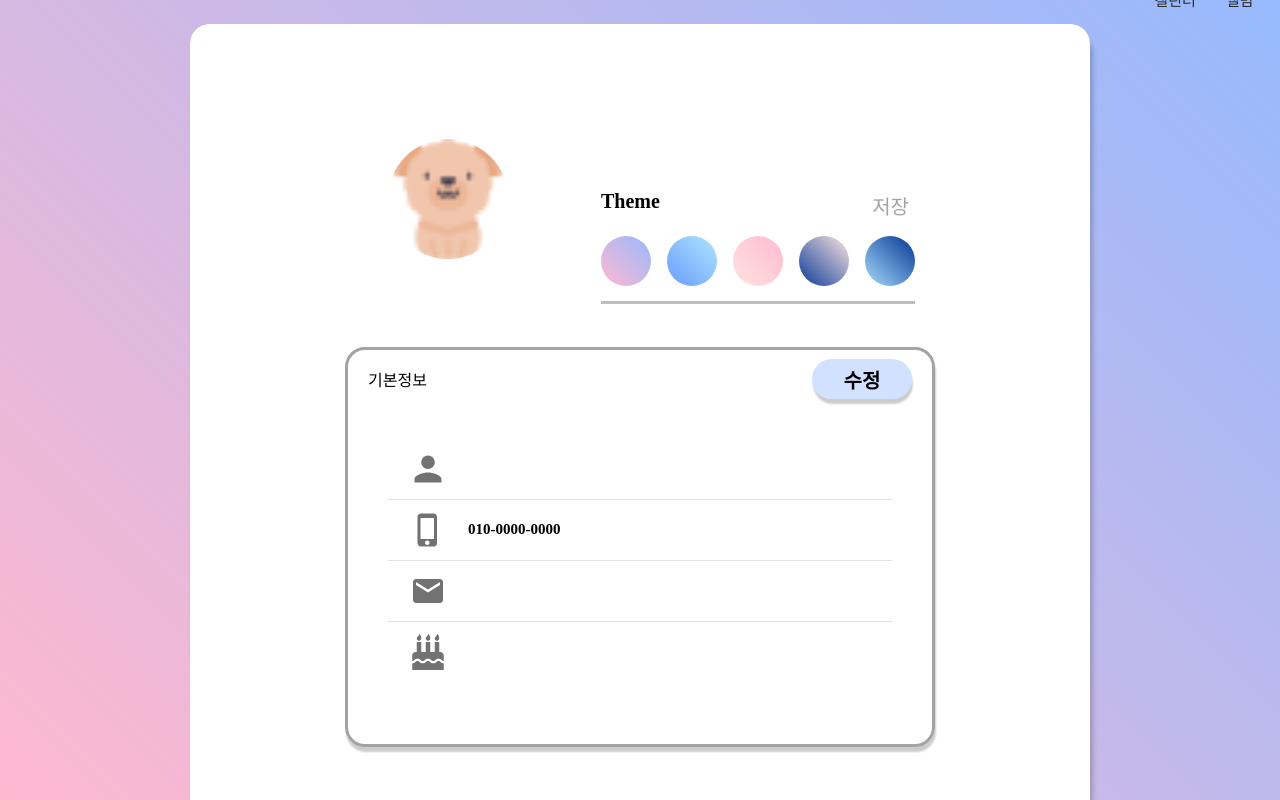
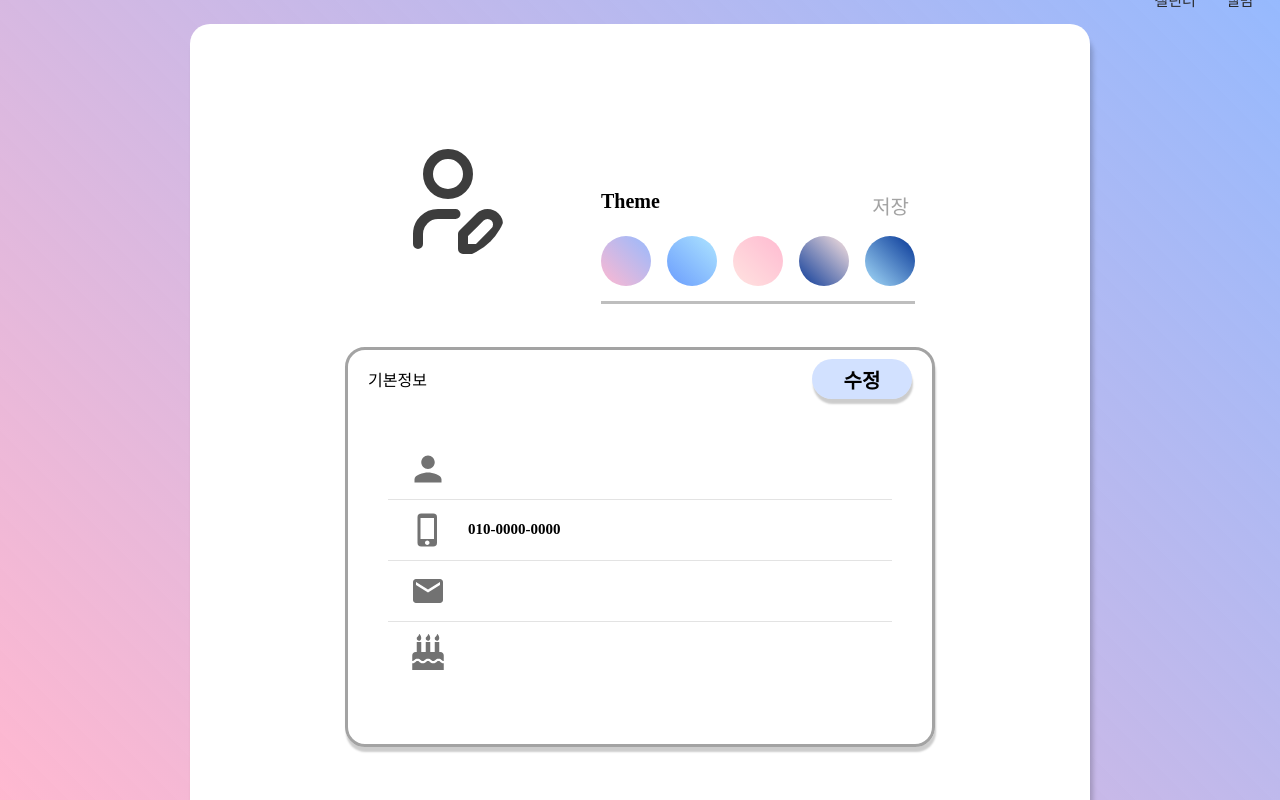
Before and after one commit to gawoooon/TUK-CE-capstone-2023-drawingdiary, a React (Create React App) app in the folder drawingdiary/frontend/: page /my in a window 1280 px wide. Built offline with nearby package versions, Linux system fonts and the light colour scheme; a web font is replaced by a local one.

Commit message:
[지원] 세부사항 변경

```diff
--- a/drawingdiary/frontend/src/components/mypage/Profile.jsx
+++ b/drawingdiary/frontend/src/components/mypage/Profile.jsx
@@ -1,4 +1,7 @@
+import React from 'react';
 import styled from "styled-components";
+import { TbUserEdit } from "react-icons/tb";
+
 
 const ProfileBox = styled.div`
   width: 40%;
@@ -41,7 +44,14 @@ function Profile() {
       {setProfileImage !== "null" && setProfileImage !== null ? (
         <ProfileImg src={setProfileImage} alt="프로필 이미지" />
       ) : (
-        <ProfileImg src="/user.png" alt="기본 이미지" />
+        <TbUserEdit
+          size={120}
+          color='#3d3d3d'
+          alt='edit'
+          style={{
+            borderRadius:'50%',
+            marginBottom:'20px',
+          }} />
       )}
       <ProfileName>{setName}</ProfileName>
       <ProfileEmail>{setEmail}</ProfileEmail>
--- a/drawingdiary/frontend/src/components/sidebar/SideBar.jsx
+++ b/drawingdiary/frontend/src/components/sidebar/SideBar.jsx
@@ -4,6 +4,7 @@ import { IoMdLogIn  } from "react-icons/io";
 import { LuCalendarDays } from "react-icons/lu";
 import { BiSolidPhotoAlbum } from "react-icons/bi";
 import { SlGraph } from "react-icons/sl";
+import { TbUserEdit } from "react-icons/tb";
 
 const SideBarStyle = styled.div`
   display: flex;
@@ -120,7 +121,10 @@ const SideBar = ({ isOpen}) => {
         {setProfileImg !== "null" && setProfileImg !== null ? (
           <ProfileImg src={setProfileImg} alt="profile" isOpen={isOpen} />
         ) : (
-          <ProfileImg src="/user.png" alt="profile" isOpen={isOpen} />
+          <TbUserEdit
+            size={30}
+            color='#3d3d3d'
+            alt='edit' />
         )}
         <ProfileName>{setName}</ProfileName>
       </ProfileSection>
--- a/drawingdiary/frontend/src/pages/FinishPage.jsx
+++ b/drawingdiary/frontend/src/pages/FinishPage.jsx
@@ -13,7 +13,6 @@ const Container = styled.div`
     transform: translate(-50%, -50%);
     border: 2px solid #8C8C8C;
     border-radius: 30px;
-    box-shadow: 0 0 10px rgba(0, 0, 0, 0.1);
     background-color: #fff;
     display: flex;
     flex-direction: column;
@@ -53,7 +52,7 @@ const FinishPage = () => {
 
     const handleSubmit = (e) => {
         e.preventDefault();
-        navigate('/');
+        navigate('/login');
     };
 
     const confettiRef = useRef(new JSConfetti());
--- a/drawingdiary/frontend/src/pages/MyPage.jsx
+++ b/drawingdiary/frontend/src/pages/MyPage.jsx
@@ -10,7 +10,7 @@ import PopupPassword from "../components/mypage/PopupPassword";
 
 const MyPageBackground = styled.div`
   width: 100%;
-  height: 100hv;
+  height: 100vh;
 `;
 
 const MyPageBody = styled.div`
--- a/drawingdiary/frontend/src/pages/StatsPage.jsx
+++ b/drawingdiary/frontend/src/pages/StatsPage.jsx
@@ -98,7 +98,7 @@ function StatsPage() {
 
   const accessToken = localStorage.getItem("accessToken");
 
-  const [totalDairy, setTotalDiary] = useState("");
+  const [totalDairy, setTotalDiary] = useState(0);
   const [sentiData, setSentiData] = useState([]);
 
   const date = new Date();
```
